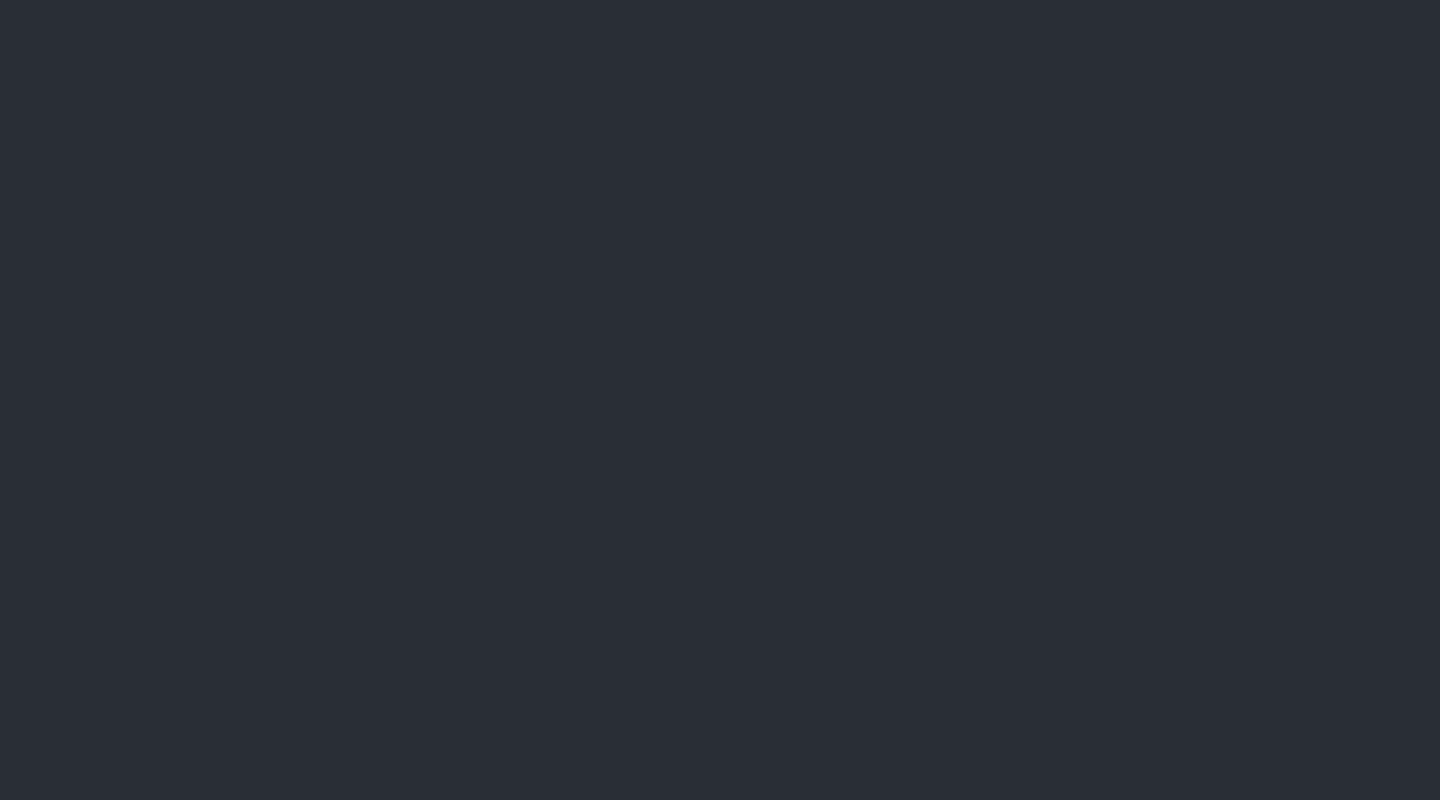
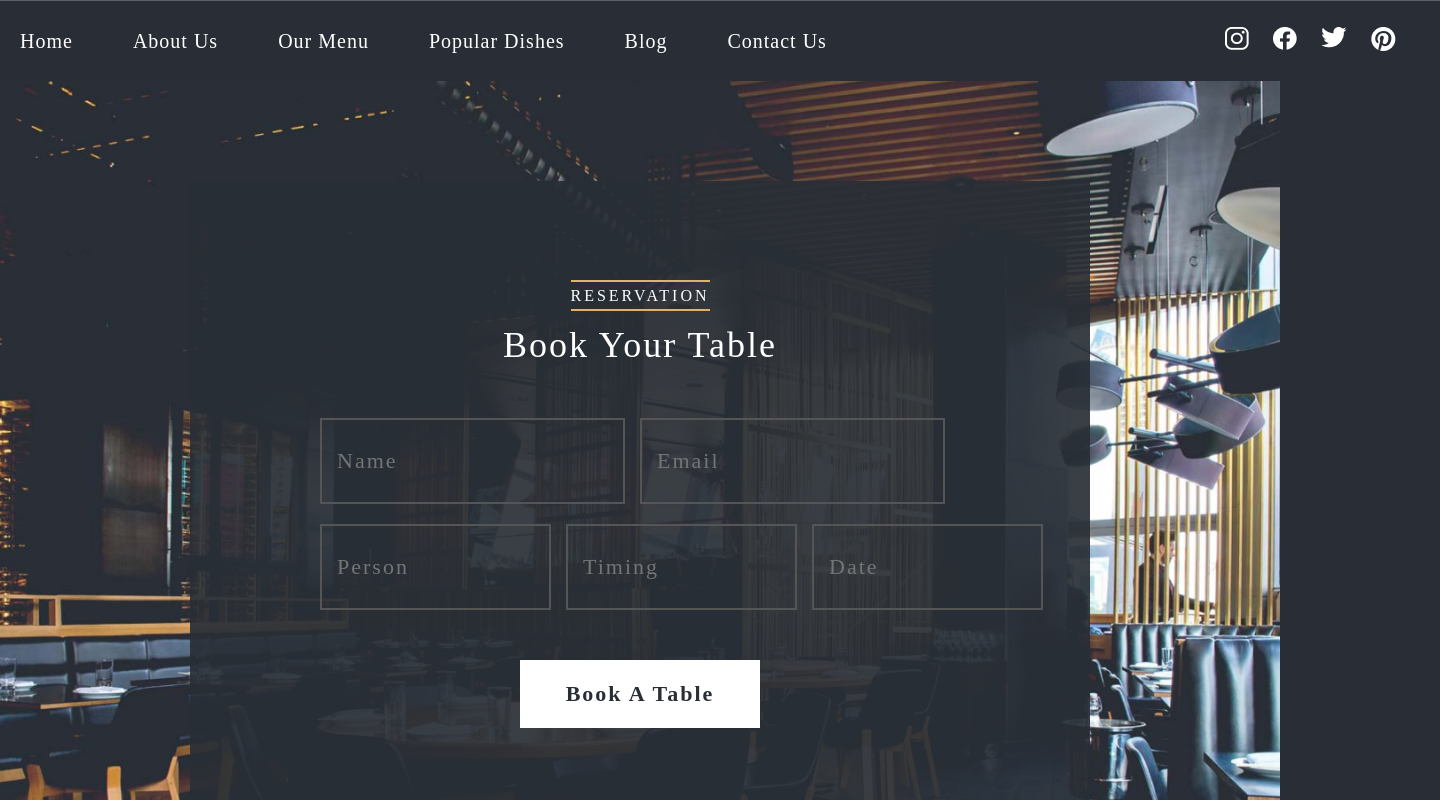
Before and after one commit to YourContender/react-restaurant-app, a React (Create React App) app: page /reservation in a window 1280 px wide. Before the commit this address had no page. Shown: the top 800 px of the page, 1440 px wide, since content can reach past the window. Built offline with nearby package versions, Linux system fonts and the light colour scheme.

Commit message:
add reservation component

```diff
--- a/src/App.js
+++ b/src/App.js
@@ -3,8 +3,9 @@ import AboutPage from './pages/AboutPage';
 import HomePage from './pages/HomePage';
 import MenuPage from './pages/MenuPage';
 import PopularDishesPage from './pages/PopularDishesPage';
+import BlogPage from './pages/BlogPages';
+import ReservationPage from './pages/ReservaionPage';
 import './App.scss';
-import BlogPage from './pages/BlogPages';
 
 function App() {
     return (
@@ -15,6 +16,7 @@ function App() {
                 <Route path="/menu" element={<MenuPage />}/>
                 <Route path="/dishes" element={<PopularDishesPage />}/>
                 <Route path="/blog" element={<BlogPage />}/>
+                <Route path="/reservation" element={<ReservationPage />}/>
             </Routes>
         </div>
     )
--- a/src/components/header/Header.js
+++ b/src/components/header/Header.js
@@ -1,4 +1,5 @@
 import logo from '../../img/IMAGE.png';
+import { Link } from 'react-router-dom';
 import './Header.scss';
 
 const Header = () => {
@@ -8,11 +9,15 @@ const Header = () => {
                 <div className="header_phone">
                     <button>Call - 123 456 789</button>
                 </div>
+
                 <div className="header_logo">
                     <img src={logo} alt="logo" />
                 </div>
+
                 <div className="header_reservation">
-                    <button>Reservation</button>
+                    <Link to="/reservation">
+                        <button>Reservation</button>
+                    </Link>
                 </div>
             </div>
         </div>
--- a/src/components/header/Header.scss
+++ b/src/components/header/Header.scss
@@ -39,3 +39,7 @@
 .home {
     background-color: #292E36;
 }
+
+.modal {
+    position: absolute;
+}
--- /dev/null
+++ b/src/components/reservation/Reservation.js
@@ -0,0 +1,38 @@
+import './Reservation.scss';
+
+const Reservation = () => {
+    return (
+        <div className="reservation">
+            <div className="reservation_container">
+                <div className="reservation_titles">
+                    <div>
+                        <span>Reservation</span>
+                    </div>
+
+                    <div>
+                        <h1>Book Your Table</h1>
+                    </div>
+                </div>
+
+                <div className="reservation_input">
+                    <div className="reservation_input_user">
+                        <input type="text" placeholder="Name"/>
+                        <input type="text" placeholder="Email"/>
+                    </div>
+
+                    <div className="reservation_input_data">
+                        <input type="text" placeholder="Person"/>
+                        <input type="text" placeholder="Timing"/>
+                        <input type="text" placeholder="Date"/>
+                    </div>
+                </div>
+
+                <div className="reservation_btn">
+                    <button>Book A Table</button>
+                </div>
+            </div>
+        </div>
+    )
+}
+
+export default Reservation;
--- /dev/null
+++ b/src/components/reservation/Reservation.scss
@@ -0,0 +1,93 @@
+.reservation {
+    width: 100%;
+    height: 850px;
+    background: url('../../img/modal/bg_modal.png') center (center/cover) no-repeat;
+    display: flex;
+    justify-content: center;
+    align-items: center;
+    &_container {
+        width: 900px;
+        height: 650px;
+        display: flex;
+        flex-direction: column;
+        align-items: center;
+        justify-content: center;
+        background-color: #292e36ea;
+    }
+    &_titles {
+        text-align: center;
+        margin-bottom: 35px;
+        span {
+            font-family: 'Josefin Sans';
+            font-style: normal;
+            font-weight: 400;
+            font-size: 16px;
+            line-height: 22px;
+            letter-spacing: 3px;
+            color: #fff;
+            text-transform: uppercase;
+            border-top: 2px solid #E1B168;
+            border-bottom: 2px solid #E1B168;
+            padding: 5px 0;
+        }
+        h1 {
+            font-family: 'Cormorant Infant';
+            font-style: normal;
+            font-weight: 400;
+            font-size: 36px;
+            line-height: 56px;
+            letter-spacing: 2px;
+            text-transform: capitalize;
+            color: #fff;
+            margin: 10px 0;
+        }
+    }
+    &_input {
+        input {
+            height: 80px;
+            font-family: 'Josefin Sans';
+            font-style: normal;
+            font-weight: 400;
+            font-size: 22px;
+            line-height: 33px;
+            letter-spacing: 2px;
+            color: #fff;
+            padding-left: 15px;
+            background: none;
+            border: 2px solid #555;
+            outline: none;
+        }
+        &_user {
+            width: 640px;
+            display: flex;
+            input {
+                margin-right: 15px;
+                margin-bottom: 20px;
+                width: 320px;
+            }
+        }
+        &_data {
+            width: 640px;
+            display: flex;
+            input {
+                width: 210px;
+                margin-right: 15px;
+            }
+        }
+    }
+    &_btn {
+        margin-top: 50px;
+        button {
+            width: 240px;
+            height: 68px;
+            background-color: #fff;
+            color: #292E36;
+            font-family: 'Josefin Sans';
+            font-weight: 600;
+            font-size: 22px;
+            line-height: 33px;
+            letter-spacing: 2px;
+            border: none;
+        }
+    }
+}
--- /dev/null
+++ b/src/pages/ReservaionPage.js
@@ -0,0 +1,15 @@
+import Header from "../components/header/Header";
+import Nav from "../components/nav/Nav";
+import Reservation from "../components/reservation/Reservation";
+
+const ReservationPage = () => {
+    return (
+        <div>
+            {/* <Header/> */}
+            <Nav/>
+            <Reservation/>
+        </div>
+    )
+}
+
+export default ReservationPage;
```
Also changed, not shown: src/components/modal/ReservationModal.js (added), src/components/modal/ReservationModal.scss (added), src/img/modal/bg_modal.png (added).
